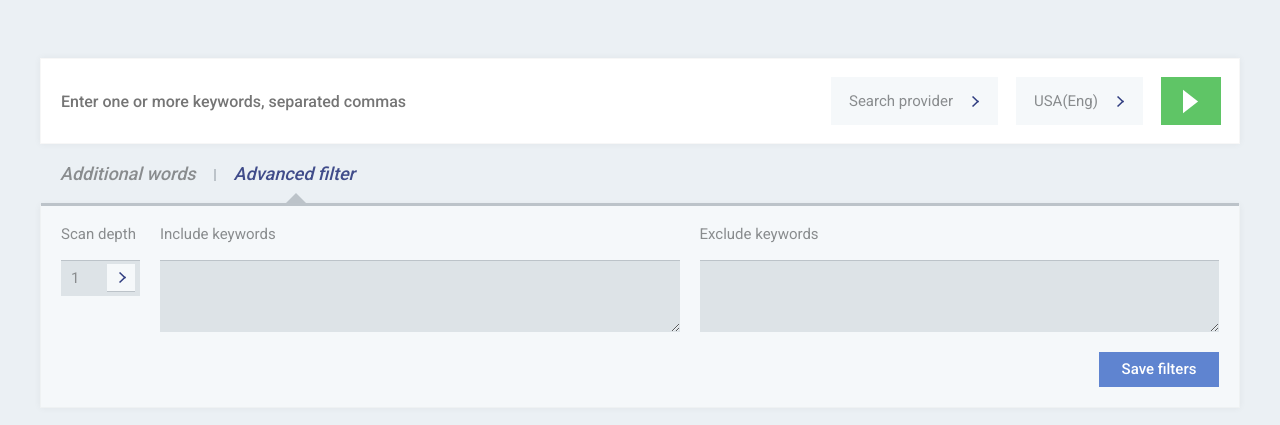
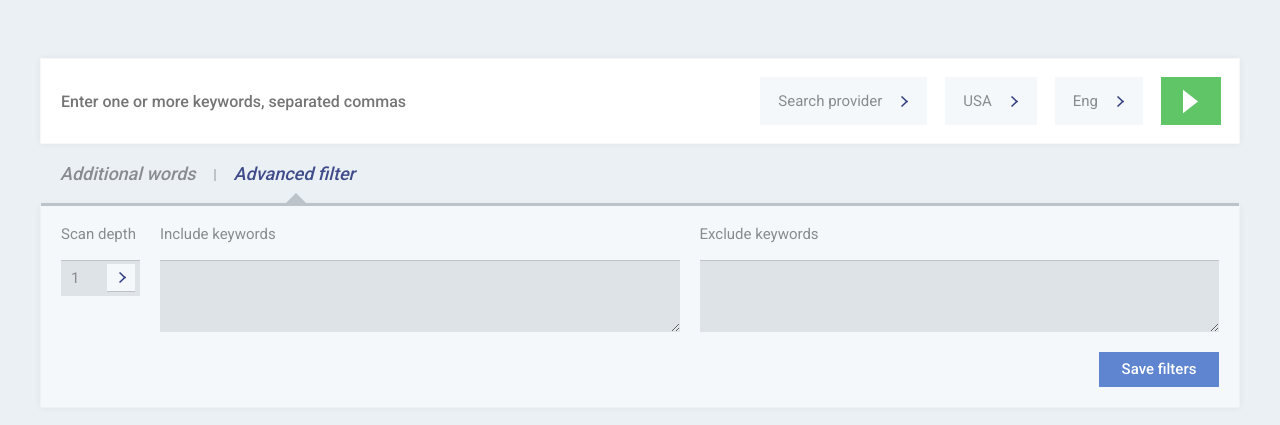
Before and after one commit to kuzmenkoa/kparser, a website: page app/index.html in a window 1280 px wide. Shown: the part 201-626 px from the top of the page. Drawn offline with nearby package versions, Linux system fonts and the light colour scheme; files that its build step writes are made by us from their sources.

Commit message:
Разделил селект на два

```diff
--- a/app/templates/_content.html
+++ b/app/templates/_content.html
@@ -9,7 +9,11 @@
 					<img src="img/ico/arrow-right.svg" alt="right">
 				</div>
 				<div class="form__select">
-					USA(Eng)
+					USA
+					<img src="img/ico/arrow-right.svg" alt="right">
+				</div>
+				<div class="form__select">
+					Eng
 					<img src="img/ico/arrow-right.svg" alt="right">
 				</div>
 				<div class="form__play">
```
